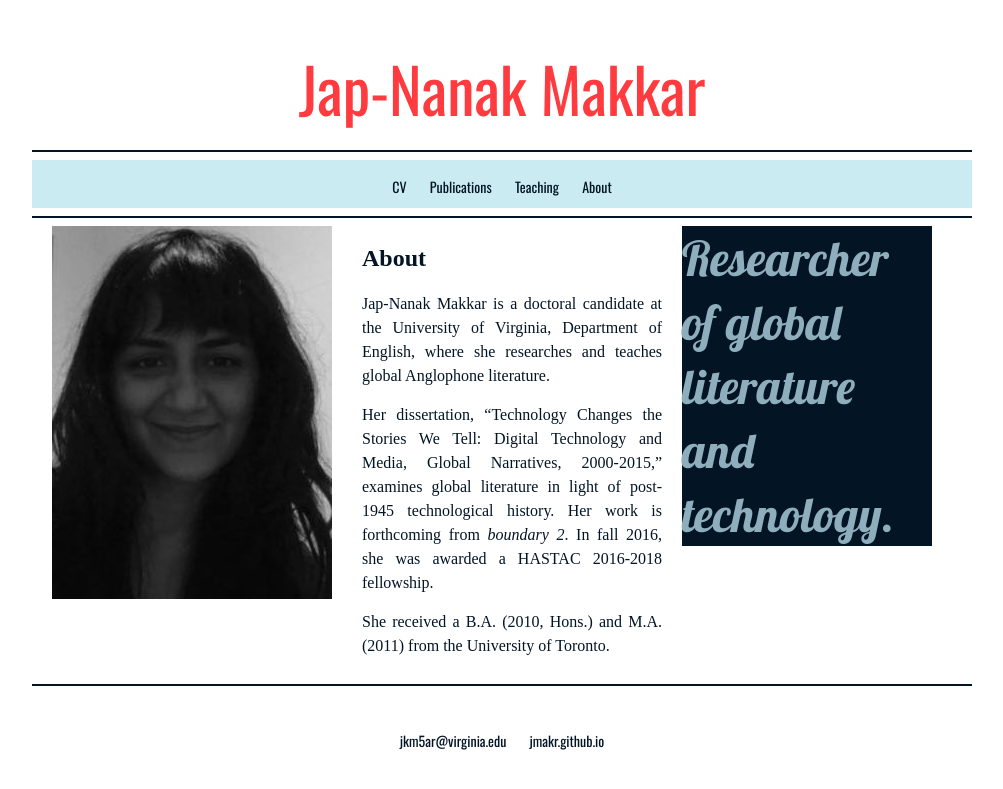
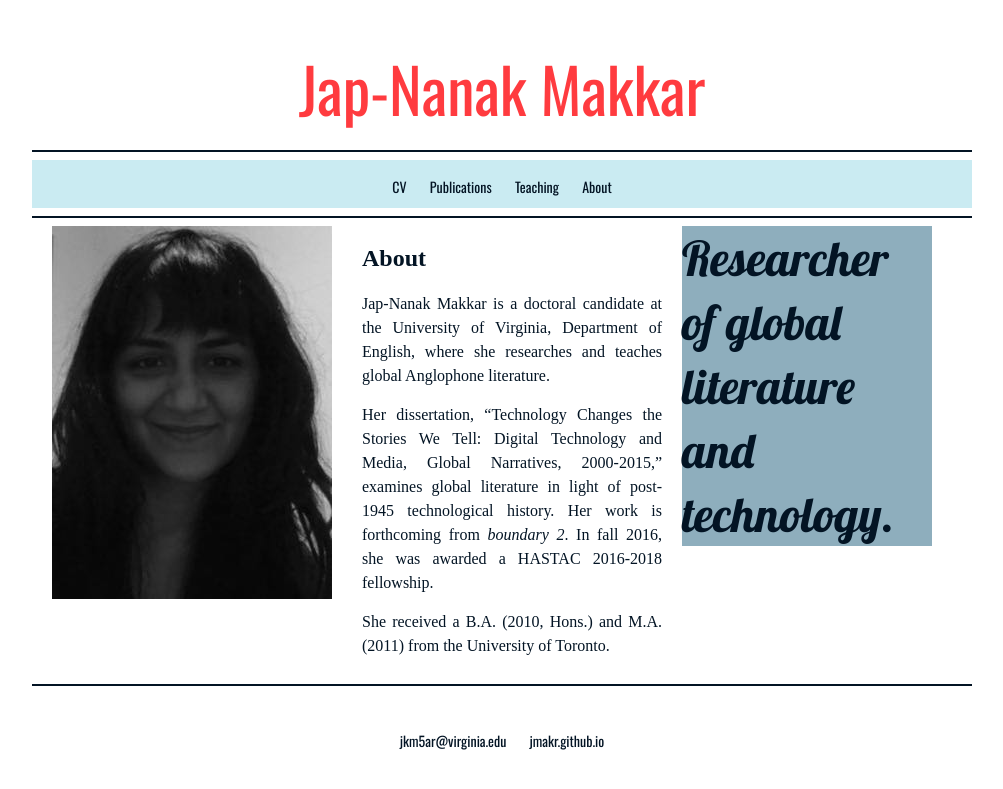
Before and after one commit to jmakr/jmakr.github.io, a Jekyll site: the page built from index.html, in a window 1280 px wide. Shown: the top 789 px of the page, without its empty margins (138-1141 px from the left). Built offline with Jekyll 4.4.1, drawn with Linux system fonts in a browser that asks for light colours; some web fonts are replaced.

Commit message:
Update main.css

```diff
--- a/css/main.css
+++ b/css/main.css
@@ -224,8 +224,8 @@ p3 {
     font-weight: 400;
     font-size: 48px;
     line-height: 64px;
-    background-color: #031424; /* ultramarine */
-	color: #8EAEBD; /* lightblue */
+    background-color: #8EAEBD; /* lightblue */
+	color:  #031424; /* ultramarine */
     text-align:left;
 
 
```
